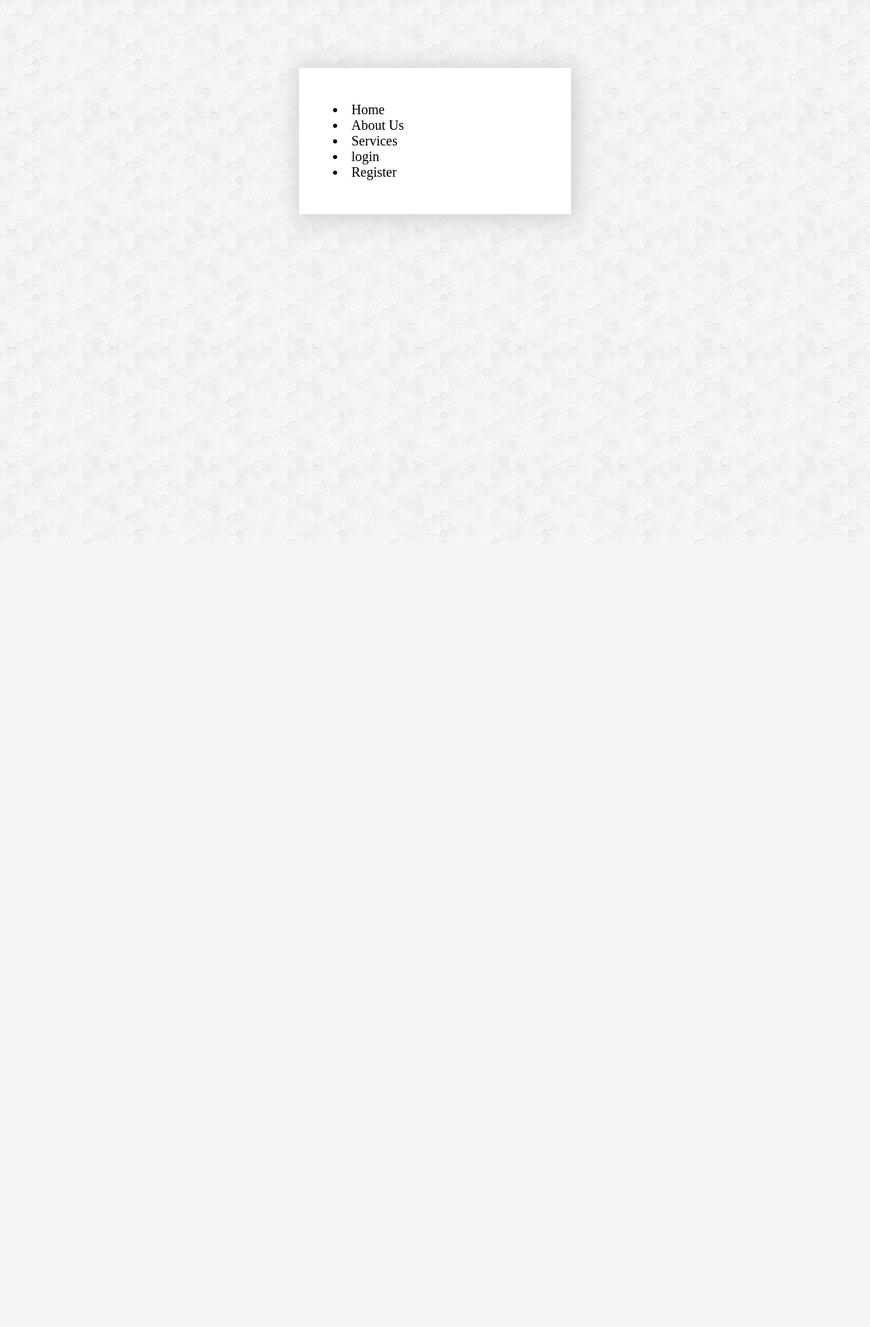
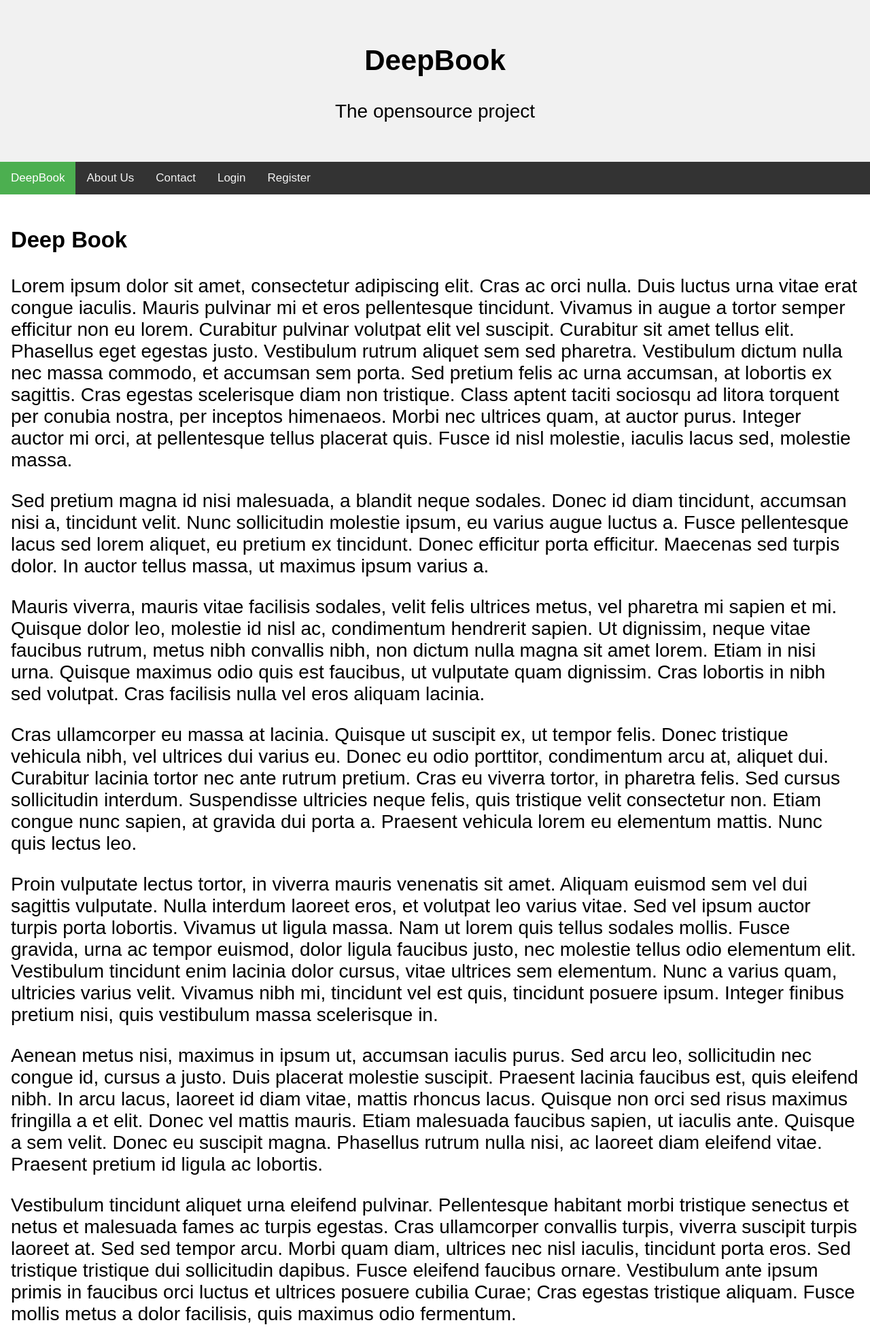
Before and after one commit to Dexter4002/DeepBook, a PHP site: page / in a window 1280 px wide. Shown: the top 1952 px of the page at 68% size. Before the commit the page ends 800 px from the top, so only its background shows below. Run offline with PHP 8.4, Linux system fonts and the light colour scheme.

Commit message:
master update

```diff
--- a/main/index.html
+++ b/main/index.html
@@ -1,29 +1,74 @@
-<!DOCTYPE HTML>
+<!DOCTYPE html>
 <html lang="pl">
 <head>
-	<meta charset="utf-8" />
-	<title>Główna</title>
-	<meta name="description" content="" />
-	<meta name="keywords" content="" />
-	<meta http-equiv="X-UA-Compatible" content="IE=edge,chrome=1" />
+<title>DeepBook</title>
+<meta name="viewport" content="width=device-width, initial-scale=1">
+<link rel="stylesheet" href="styl1.css" type="text/css" />
+</head>
+<body>
+<div id="loader-wrapper">
+    <div class="load">
+      <hr/><hr/><hr/><hr/>
+    </div>
+</div>
+<div class="header">
+  <h2>DeepBook</h2>
+  <p>The opensource project</p>
+</div>
 
-	<link rel="stylesheet" href="style.css" type="text/css" />
+<div id="navbar">
+  <a class="active" href="javascript:void(0)">DeepBook</a>
+  <a href="javascript:void(0)">About Us</a>
+  <a href="javascript:void(0)">Contact</a>
+	<a href="logowanie.html">Login</a>
+	<a href="rejestracja.html">Register</a>
+</div>
 
-</head>
+<div class="content">
+  <h3>Deep Book</h3>
 
-<body>
 
-	<div id="container">
-		<div id="Nawigation">
+<p>Lorem ipsum dolor sit amet, consectetur adipiscing elit. Cras ac orci nulla. Duis luctus urna vitae erat congue iaculis. Mauris pulvinar mi et eros pellentesque tincidunt. Vivamus in augue a tortor semper efficitur non eu lorem. Curabitur pulvinar volutpat elit vel suscipit. Curabitur sit amet tellus elit. Phasellus eget egestas justo. Vestibulum rutrum aliquet sem sed pharetra. Vestibulum dictum nulla nec massa commodo, et accumsan sem porta. Sed pretium felis ac urna accumsan, at lobortis ex sagittis. Cras egestas scelerisque diam non tristique. Class aptent taciti sociosqu ad litora torquent per conubia nostra, per inceptos himenaeos. Morbi nec ultrices quam, at auctor purus. Integer auctor mi orci, at pellentesque tellus placerat quis. Fusce id nisl molestie, iaculis lacus sed, molestie massa.</p>
 
-			<li><a href="#"></a>Home</li>
-			<li><a href="#"></a>About Us</li>
-			<li><a href="#"></a>Services</li>
-			<li><a href="#"></a>login</li>
-			<li><a href="#"></a>Register</li>
+<p>Sed pretium magna id nisi malesuada, a blandit neque sodales. Donec id diam tincidunt, accumsan nisi a, tincidunt velit. Nunc sollicitudin molestie ipsum, eu varius augue luctus a. Fusce pellentesque lacus sed lorem aliquet, eu pretium ex tincidunt. Donec efficitur porta efficitur. Maecenas sed turpis dolor. In auctor tellus massa, ut maximus ipsum varius a.</p>
 
-		</div>
-	</div>
+<p>Mauris viverra, mauris vitae facilisis sodales, velit felis ultrices metus, vel pharetra mi sapien et mi. Quisque dolor leo, molestie id nisl ac, condimentum hendrerit sapien. Ut dignissim, neque vitae faucibus rutrum, metus nibh convallis nibh, non dictum nulla magna sit amet lorem. Etiam in nisi urna. Quisque maximus odio quis est faucibus, ut vulputate quam dignissim. Cras lobortis in nibh sed volutpat. Cras facilisis nulla vel eros aliquam lacinia.</p>
 
+<p>Cras ullamcorper eu massa at lacinia. Quisque ut suscipit ex, ut tempor felis. Donec tristique vehicula nibh, vel ultrices dui varius eu. Donec eu odio porttitor, condimentum arcu at, aliquet dui. Curabitur lacinia tortor nec ante rutrum pretium. Cras eu viverra tortor, in pharetra felis. Sed cursus sollicitudin interdum. Suspendisse ultricies neque felis, quis tristique velit consectetur non. Etiam congue nunc sapien, at gravida dui porta a. Praesent vehicula lorem eu elementum mattis. Nunc quis lectus leo.</p>
+
+<p>Proin vulputate lectus tortor, in viverra mauris venenatis sit amet. Aliquam euismod sem vel dui sagittis vulputate. Nulla interdum laoreet eros, et volutpat leo varius vitae. Sed vel ipsum auctor turpis porta lobortis. Vivamus ut ligula massa. Nam ut lorem quis tellus sodales mollis. Fusce gravida, urna ac tempor euismod, dolor ligula faucibus justo, nec molestie tellus odio elementum elit. Vestibulum tincidunt enim lacinia dolor cursus, vitae ultrices sem elementum. Nunc a varius quam, ultricies varius velit. Vivamus nibh mi, tincidunt vel est quis, tincidunt posuere ipsum. Integer finibus pretium nisi, quis vestibulum massa scelerisque in.</p>
+
+<p>Aenean metus nisi, maximus in ipsum ut, accumsan iaculis purus. Sed arcu leo, sollicitudin nec congue id, cursus a justo. Duis placerat molestie suscipit. Praesent lacinia faucibus est, quis eleifend nibh. In arcu lacus, laoreet id diam vitae, mattis rhoncus lacus. Quisque non orci sed risus maximus fringilla a et elit. Donec vel mattis mauris. Etiam malesuada faucibus sapien, ut iaculis ante. Quisque a sem velit. Donec eu suscipit magna. Phasellus rutrum nulla nisi, ac laoreet diam eleifend vitae. Praesent pretium id ligula ac lobortis.</p>
+
+<p>Vestibulum tincidunt aliquet urna eleifend pulvinar. Pellentesque habitant morbi tristique senectus et netus et malesuada fames ac turpis egestas. Cras ullamcorper convallis turpis, viverra suscipit turpis laoreet at. Sed sed tempor arcu. Morbi quam diam, ultrices nec nisl iaculis, tincidunt porta eros. Sed tristique tristique dui sollicitudin dapibus. Fusce eleifend faucibus ornare. Vestibulum ante ipsum primis in faucibus orci luctus et ultrices posuere cubilia Curae; Cras egestas tristique aliquam. Fusce mollis metus a dolor facilisis, quis maximus odio fermentum.</p>
+
+<p>Integer ultrices, est vitae dictum faucibus, risus neque interdum nibh, quis semper tellus nulla ac nisi. Pellentesque vel cursus urna. Cras tempus imperdiet tristique. Suspendisse vel consequat metus. Mauris cursus a justo eget consectetur. Nunc faucibus turpis vitae velit sollicitudin tempus. Phasellus consectetur dui et enim blandit aliquam. In et ornare nisl, ac pretium ligula. Nam in tellus ex.</p>
+
+<p>In sit amet mi erat. Pellentesque sollicitudin et felis non aliquet. Donec interdum turpis purus, vitae euismod leo ullamcorper eu. Pellentesque ac porta arcu. Praesent rutrum feugiat ipsum in vehicula. Nunc dignissim consequat ligula, eu fermentum lectus tincidunt sed. Donec erat velit, facilisis convallis sodales sit amet, ullamcorper sed sem. Nunc dictum rhoncus lorem, sit amet euismod ex ultrices non. Mauris feugiat nisi pretium est commodo cursus. Donec dictum ex ac ipsum sollicitudin, vel viverra lacus fermentum. Cras vitae urna volutpat, rutrum nunc in, dapibus urna. Curabitur nisl risus, consectetur sed venenatis eget, tempus quis ex. Donec vitae magna accumsan, dignissim ante a, tristique ex. Sed consequat purus vitae nibh sodales, iaculis pharetra tortor lacinia. Nunc dignissim vestibulum pulvinar.</p>
+
+<p>Donec rhoncus facilisis mi vitae consectetur. Mauris ante dui, ornare sit amet finibus vel, finibus a magna. Aenean libero ex, ultrices eu scelerisque vel, eleifend vitae velit. Nullam vehicula nisl nec risus placerat porttitor. Donec vel tristique est. Praesent sit amet luctus nisi. Suspendisse a mauris sit amet quam congue efficitur. Nulla efficitur luctus sem sed vulputate. </p>
+</div>
+
+<script>
+window.onscroll = function() {myFunction()};
+
+var navbar = document.getElementById("navbar");
+var sticky = navbar.offsetTop;
+
+function myFunction() {
+  if (window.pageYOffset >= sticky) {
+    navbar.classList.add("sticky")
+  } else {
+    navbar.classList.remove("sticky");
+  }
+}
+</script>
+<script>
+$('html').addClass('js');
+$(window).load(function() {
+    $("#loader-wrapper").fadeOut();
+});
+
+</script>
 </body>
 </html>
--- a/main/styl1.css
+++ b/main/styl1.css
@@ -1,22 +1,116 @@
-body
-{
-	margin: 0;
-	padding: 0;
-	display: flex;
-	justify-content: center;
-	align-items: center;
-	height: 100vh;
-	background: #112c38;
+body {
+  margin: 0;
+  font-size: 28px;
+  font-family: Arial, Helvetica, sans-serif;
 }
-ul
-{
-	margin: 0;
-	padding: 0;
-	display: flex;
 
+.header {
+  background-color: #f1f1f1;
+  padding: 30px;
+  text-align: center;
 }
-ul li
-{
-	li
 
+#navbar {
+  overflow: hidden;
+  background-color: #333;
 }
+
+#navbar a {
+  float: left;
+  display: block;
+  color: #f2f2f2;
+  text-align: center;
+  padding: 14px 16px;
+  text-decoration: none;
+  font-size: 17px;
+}
+
+#navbar a:hover {
+  background-color: #ddd;
+  color: black;
+}
+
+#navbar a.active {
+  background-color: #4CAF50;
+  color: white;
+}
+
+.content {
+  padding: 16px;
+}
+
+.sticky {
+  position: fixed;
+  top: 0;
+  width: 100%;
+}
+
+.sticky + .content {
+  padding-top: 60px;
+}
+#loader-wrapper {
+  position: fixed;
+  top: 0;
+  bottom: 0;
+  left: 0;
+  right: 0;
+  z-index: 1000;
+  background: #ECF0F1;
+  display: none;
+}
+.load {
+    position: absolute;
+    top: 50%;
+    left: 50%;
+    transform: translate(-50%, -50%);
+    width: 100px;
+    height: 100px;
+     display: none;
+}
+
+.load hr {
+    border: 0;
+    margin: 0;
+    width: 40%;
+    height: 40%;
+    position: absolute;
+    border-radius: 50%;
+    animation: spin 2s ease infinite;
+}
+
+.load :first-child {
+    background: #19A68C;
+    animation-delay: -1.5s;
+}
+
+.load :nth-child(2) {
+    background: #F63D3A;
+    animation-delay: -1s;
+}
+
+.load :nth-child(3) {
+    background: #FDA543;
+    animation-delay: -0.5s;
+}
+
+.load :last-child {
+    background: #193B48;
+}
+
+@keyframes spin {
+    0%, 100% {
+        transform: translate(0)
+    }
+    25% {
+        transform: translate(160%)
+    }
+    50% {
+        transform: translate(160%, 160%)
+    }
+    75% {
+        transform: translate(0, 160%)
+    }
+}
+.js .load, .js #loader-wrapper {
+  display: block;
+}
--- a/main/style.css
+++ b/main/style.css
@@ -1,13 +1,13 @@
 body
 {
-	/* Background pattern from subtlepatterns.com */
-	background-image: url("img/hexellence.png");
-	font-size: 20px;
+ margin: 0;
+  font-size: 28px;
+  font-family: Arial, Helvetica, sans-serif;
 }
 
 #container
 {
-	background-color: white;
+
 	width: 300px;
 	padding: 50px;
 	margin-left: auto;
@@ -106,3 +106,47 @@ input:focus:-ms-input-placeholder
 {
     color: #428C42;
 }
+.header {
+  background-color: #f1f1f1;
+  padding: 30px;
+  text-align: center;
+}
+
+#navbar {
+  overflow: hidden;
+  background-color: #333;
+}
+
+#navbar a {
+  float: left;
+  display: block;
+  color: #f2f2f2;
+  text-align: center;
+  padding: 14px 16px;
+  text-decoration: none;
+  font-size: 17px;
+}
+
+#navbar a:hover {
+  background-color: #ddd;
+  color: black;
+}
+
+#navbar a.active {
+  background-color: #4CAF50;
+  color: white;
+}
+
+.content {
+  padding: 16px;
+}
+
+.sticky {
+  position: fixed;
+  top: 0;
+  width: 100%;
+}
+
+.sticky + .content {
+  padding-top: 60px;
+}
```
Also changed, not shown: main/logowanie.html (+20 -0 lines), main/rejestracja.html (+24 -2 lines).
